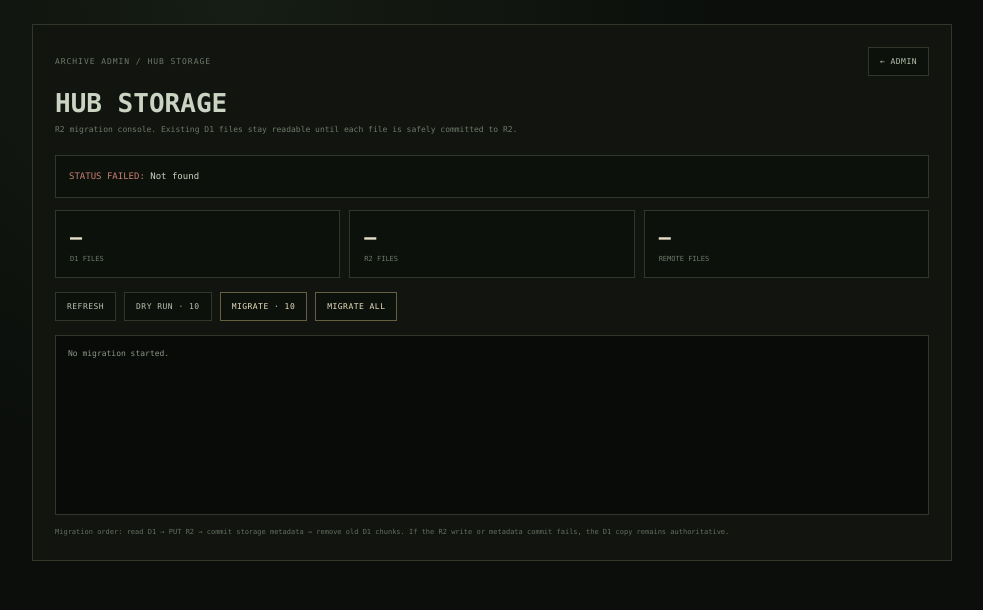
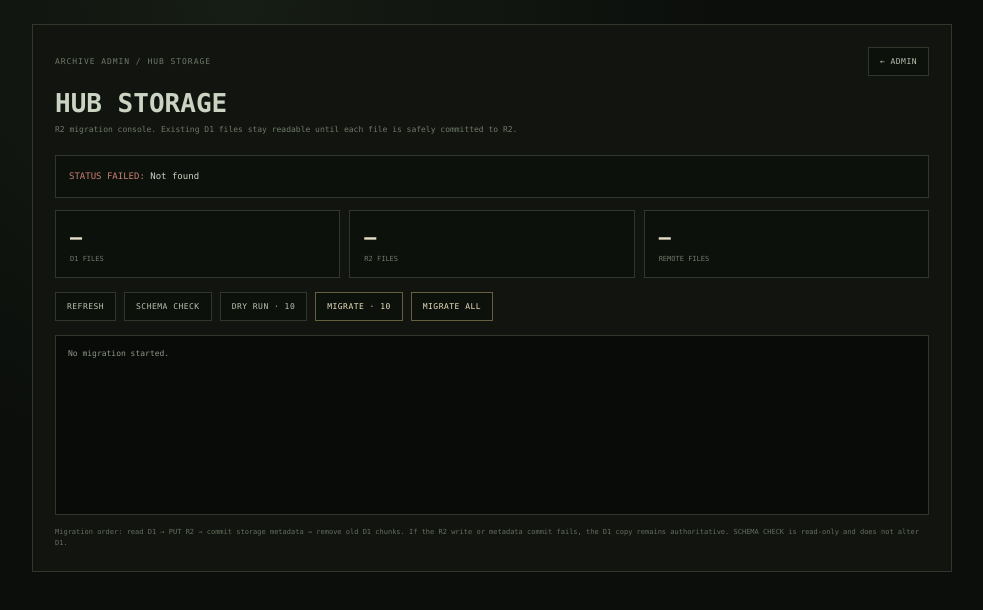
Before and after one commit to avdeeva-online/avdeeva-online.github.io, a website: page public/admin/storage.html in a window 1280 px wide. Shown: the whole page, without its empty margins (148-1131 px from the left). Drawn offline with Linux system fonts and the light colour scheme; no server answers.

Commit message:
Add read-only schema check to storage console

```diff
--- a/public/admin/storage.html
+++ b/public/admin/storage.html
@@ -24,12 +24,13 @@
   </div>
   <div class="actions">
     <button class="btn" id="refresh" type="button">REFRESH</button>
+    <button class="btn" id="schema" type="button">SCHEMA CHECK</button>
     <button class="btn" id="dry" type="button">DRY RUN · 10</button>
     <button class="btn primary" id="batch" type="button">MIGRATE · 10</button>
     <button class="btn primary" id="all" type="button">MIGRATE ALL</button>
   </div>
   <div id="log" class="log">No migration started.</div>
-  <div class="note">Migration order: read D1 → PUT R2 → commit storage metadata → remove old D1 chunks. If the R2 write or metadata commit fails, the D1 copy remains authoritative.</div>
+  <div class="note">Migration order: read D1 → PUT R2 → commit storage metadata → remove old D1 chunks. If the R2 write or metadata commit fails, the D1 copy remains authoritative. SCHEMA CHECK is read-only and does not alter D1.</div>
 </main>
 <script>
 (()=>{
@@ -37,10 +38,12 @@
   const setBusy=v=>buttons.forEach(b=>b.disabled=v);
   const write=x=>{log.textContent=(typeof x==='string'?x:JSON.stringify(x,null,2))+'\n\n'+log.textContent.slice(0,12000)};
   async function api(method='GET',body){const r=await fetch('/api/admin/hub-storage',{method,headers:body?{'content-type':'application/json'}:{},body:body?JSON.stringify(body):undefined,cache:'no-store'}),text=await r.text();let d={};try{d=JSON.parse(text)}catch{d={ok:false,error:text||`HTTP_${r.status}`}}if(!r.ok&&r.status!==207)throw new Error(d.error||d.message||`HTTP_${r.status}`);return d}
+  async function schemaStatus(){const r=await fetch('/api/admin/schema-status',{method:'GET',cache:'no-store'}),text=await r.text();let d={};try{d=JSON.parse(text)}catch{d={ok:false,error:text||`HTTP_${r.status}`}}if(!r.ok)throw new Error(d.error||`HTTP_${r.status}`);return d}
   function count(d,key){return Number((d.groups||[]).find(x=>x.storage===key)?.files||0)}
   async function refresh(){const d=await api();$('#d1').textContent=count(d,'d1');$('#r2').textContent=count(d,'r2');$('#remote').textContent=count(d,'remote');status.innerHTML=d.r2_available?`<span class="ok">● R2 CONNECTED</span> · ${d.pending_d1_files} D1 file(s) pending migration`:`<span class="bad">● R2 NOT CONNECTED</span> · deploy HUB_FILES binding first`;return d}
   async function migrate(limit=10,dry_run=false){const d=await api('POST',{limit,dry_run});write(d);await refresh();return d}
   $('#refresh').onclick=async()=>{setBusy(true);try{await refresh()}catch(e){status.innerHTML=`<span class="bad">STATUS FAILED:</span> ${e.message}`}finally{setBusy(false)}};
+  $('#schema').onclick=async()=>{setBusy(true);try{const d=await schemaStatus();write({schema_ok:d.ok,read_only:d.read_only,missing_columns:d.missing_columns,characters_identity:d.characters_identity,tables:d.tables});}catch(e){write('SCHEMA CHECK FAILED: '+e.message)}finally{setBusy(false)}};
   $('#dry').onclick=async()=>{setBusy(true);try{await migrate(10,true)}catch(e){write('DRY RUN FAILED: '+e.message)}finally{setBusy(false)}};
   $('#batch').onclick=async()=>{if(!confirm('Migrate the next 10 D1 files to R2?'))return;setBusy(true);try{await migrate(10,false)}catch(e){write('MIGRATION FAILED: '+e.message)}finally{setBusy(false)}};
   $('#all').onclick=async()=>{if(!confirm('Migrate all remaining HUB files from D1 to R2 in safe batches?'))return;setBusy(true);try{let rounds=0;for(;;){const d=await migrate(10,false);rounds++;if(d.errors?.length)throw new Error(`${d.errors.length} file(s) failed; stopped before continuing.`);if(!d.remaining)break;if(rounds>=200)throw new Error('Safety stop after 200 batches.');await new Promise(r=>setTimeout(r,120))}write('MIGRATION COMPLETE.')}catch(e){write('MIGRATE ALL STOPPED: '+e.message)}finally{setBusy(false)}};
```
